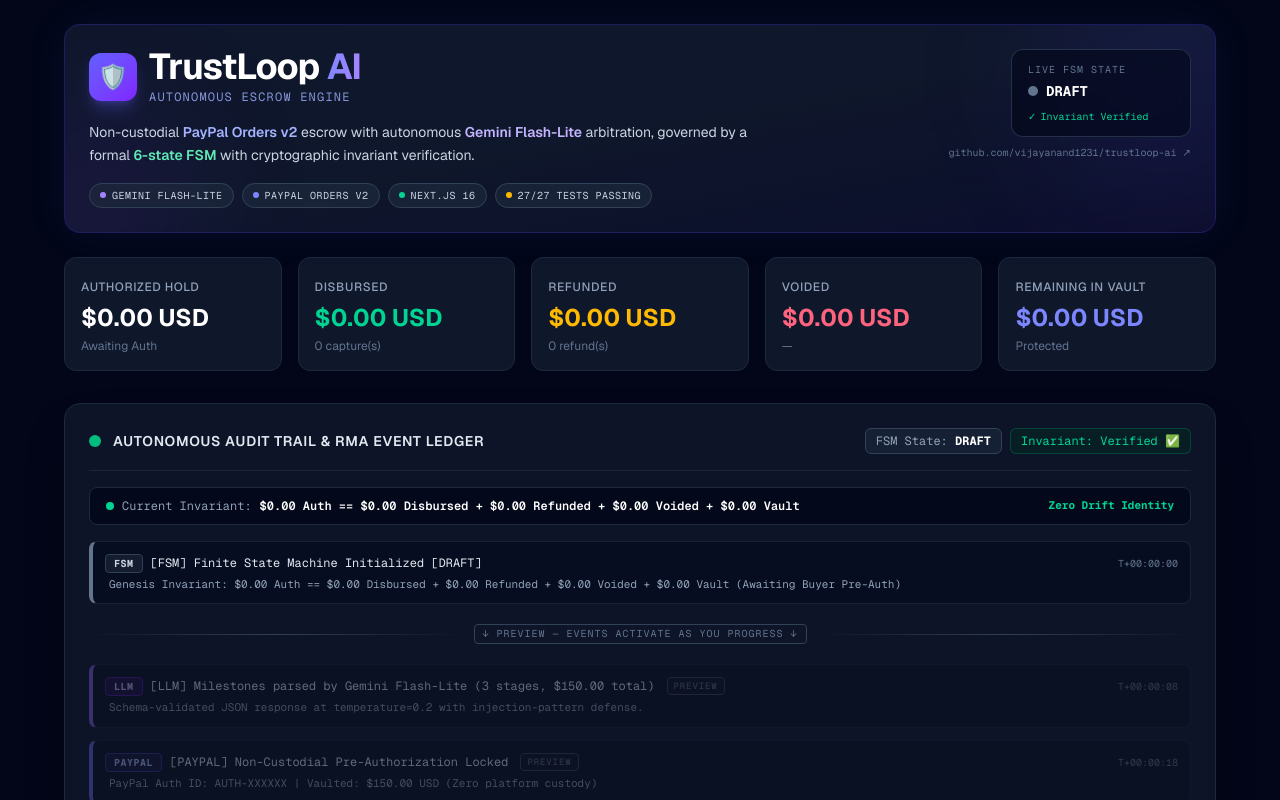
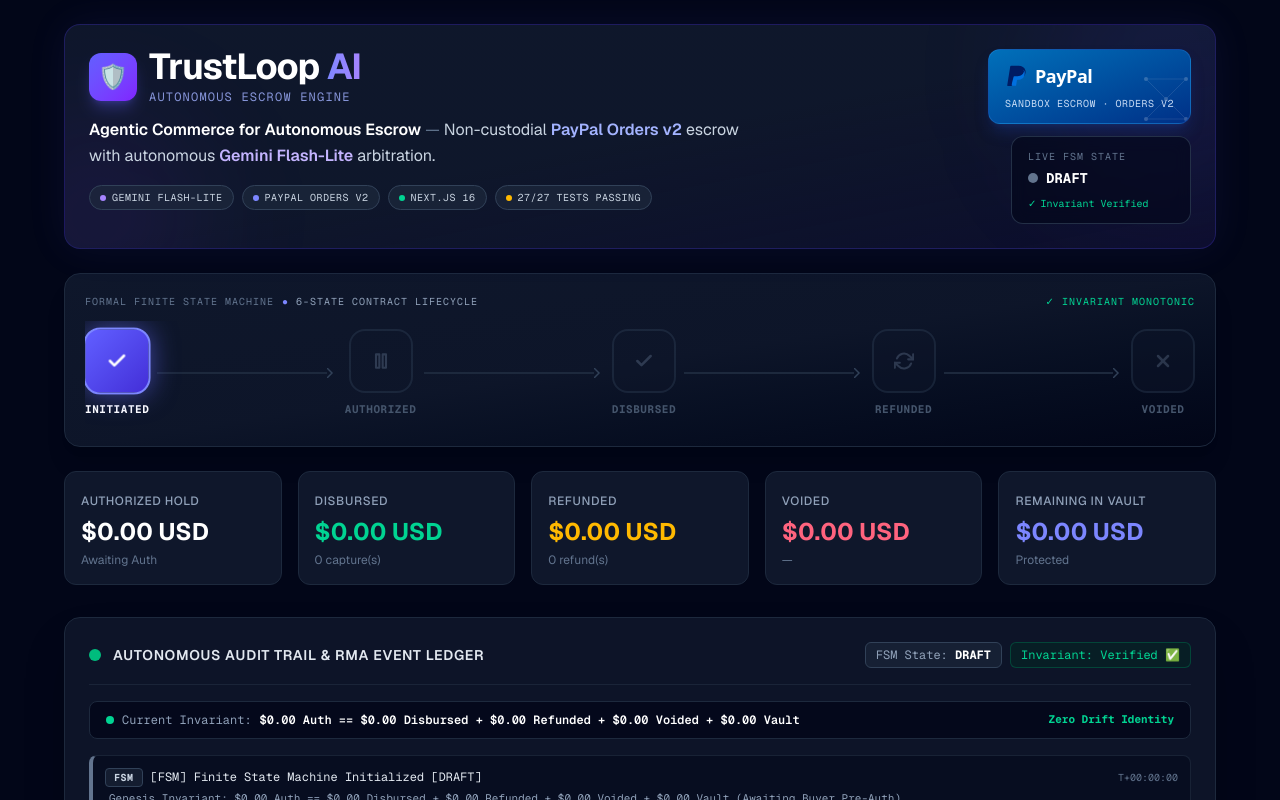
Before and after one commit to vijayanand1231/trustloop-ai, a Next.js app: page / in a window 1280 px wide. Shown: the top 800 px of the page. Built offline with nearby package versions, Linux system fonts and the light colour scheme; no server answers.

Commit message:
feat(ui): add FSM flow strip, PayPal brand card, and punchy hero tagline (Delta 5)

```diff
--- a/src/app/page.tsx
+++ b/src/app/page.tsx
@@ -537,7 +537,7 @@ export default function TrustLoopDashboard() {
   return (
     <div className="min-h-screen bg-slate-950 text-slate-100 p-6 font-sans">
       <div className="max-w-6xl mx-auto space-y-6">
-                <header className="relative overflow-hidden rounded-2xl border border-indigo-800/40 bg-gradient-to-br from-slate-900 via-slate-900 to-indigo-950/40 p-6 shadow-[0_0_40px_rgba(99,102,241,0.08)]">
+                        <header className="relative overflow-hidden rounded-2xl border border-indigo-800/40 bg-gradient-to-br from-slate-900 via-slate-900 to-indigo-950/40 p-6 shadow-[0_0_40px_rgba(99,102,241,0.08)]">
           {/* Decorative background glow */}
           <div className="absolute -top-20 -right-20 h-64 w-64 rounded-full bg-indigo-600/10 blur-3xl pointer-events-none" />
           <div className="absolute -bottom-16 -left-16 h-48 w-48 rounded-full bg-violet-600/10 blur-3xl pointer-events-none" />
@@ -559,10 +559,11 @@ export default function TrustLoopDashboard() {
                 </div>
               </div>
 
-              <p className="text-sm text-slate-300 mt-4 max-w-2xl leading-relaxed">
+              <p className="text-base text-slate-300 mt-3 max-w-2xl leading-relaxed">
+                <span className="text-white font-semibold">Agentic Commerce for Autonomous Escrow</span>
+                <span className="text-slate-500"> — </span>
                 Non-custodial <span className="text-indigo-300 font-semibold">PayPal Orders v2</span> escrow with autonomous{" "}
-                <span className="text-violet-300 font-semibold">Gemini Flash-Lite</span> arbitration, governed by a formal{" "}
-                <span className="text-emerald-300 font-semibold">6-state FSM</span> with cryptographic invariant verification.
+                <span className="text-violet-300 font-semibold">Gemini Flash-Lite</span> arbitration.
               </p>
 
               {/* Tech badge row */}
@@ -586,8 +587,42 @@ export default function TrustLoopDashboard() {
               </div>
             </div>
 
-            {/* Right: Live FSM status card */}
-            <div className="flex flex-col items-end gap-2 shrink-0">
+            {/* Right: PayPal brand card + Live FSM status (No GitHub URL) */}
+            <div className="flex flex-col items-end gap-3 shrink-0">
+              {/* PayPal Brand Card */}
+              <div className="relative overflow-hidden rounded-xl bg-gradient-to-br from-[#0070ba] to-[#003087] px-4 py-3 min-w-[180px] shadow-lg shadow-blue-900/40 border border-blue-400/20">
+                {/* Decorative network grid */}
+                <div className="absolute -right-4 -bottom-4 opacity-20">
+                  <svg width="80" height="80" viewBox="0 0 80 80" fill="none" xmlns="http://www.w3.org/2000/svg">
+                    <circle cx="20" cy="20" r="2" fill="white"/>
+                    <circle cx="60" cy="20" r="2" fill="white"/>
+                    <circle cx="40" cy="40" r="2" fill="white"/>
+                    <circle cx="20" cy="60" r="2" fill="white"/>
+                    <circle cx="60" cy="60" r="2" fill="white"/>
+                    <line x1="20" y1="20" x2="40" y2="40" stroke="white" strokeWidth="0.5"/>
+                    <line x1="60" y1="20" x2="40" y2="40" stroke="white" strokeWidth="0.5"/>
+                    <line x1="20" y1="60" x2="40" y2="40" stroke="white" strokeWidth="0.5"/>
+                    <line x1="60" y1="60" x2="40" y2="40" stroke="white" strokeWidth="0.5"/>
+                    <line x1="20" y1="20" x2="60" y2="20" stroke="white" strokeWidth="0.5"/>
+                    <line x1="20" y1="60" x2="60" y2="60" stroke="white" strokeWidth="0.5"/>
+                  </svg>
+                </div>
+                <div className="relative flex items-center gap-2">
+                  {/* PayPal P chevron mark */}
+                  <svg width="22" height="26" viewBox="0 0 24 28" fill="none" xmlns="http://www.w3.org/2000/svg">
+                    <path d="M6.5 25h-3.5c-0.4 0-0.7-0.3-0.6-0.7l3.3-20.7c0.1-0.4 0.4-0.7 0.8-0.7h8.2c3.8 0 6.7 1.7 7.5 4.9 0.4 1.5 0.4 3.2-0.4 4.9-1.5 3.2-5 4.6-9.3 4.6h-2c-0.4 0-0.7 0.3-0.8 0.7l-1.6 6.3c-0.1 0.4-0.4 0.7-0.8 0.7h-0.8z" fill="#001c64"/>
+                    <path d="M20.8 8.8c-1 4.1-4.4 5.6-8.7 5.6h-2c-0.4 0-0.7 0.3-0.8 0.7l-1.6 6.3-0.4 2.6c-0.1 0.3 0.1 0.6 0.5 0.6h3.7c0.3 0 0.6-0.2 0.7-0.6l0-0.2 0.8-4.9 0-0.3c0-0.3 0.4-0.6 0.7-0.6h0.5c3.6 0 6.4-1.5 7.2-5.7 0.3-1.7 0.1-3.2-0.6-4.2-0.3-0.3-0.5-0.6-0.8-0.8z" fill="#0070e0"/>
+                  </svg>
+                  <span className="text-white font-bold text-lg tracking-tight" style={{ fontFamily: "system-ui, -apple-system, sans-serif" }}>
+                    PayPal
+                  </span>
+                </div>
+                <div className="relative text-[10px] font-mono text-blue-100/90 mt-1.5 uppercase tracking-wider">
+                  Sandbox Escrow · Orders v2
+                </div>
+              </div>
+
+              {/* Live FSM Status Card */}
               <div className="rounded-xl border border-slate-700/70 bg-slate-950/60 backdrop-blur px-4 py-3 min-w-[180px]">
                 <div className="text-[10px] font-mono uppercase tracking-widest text-slate-500 mb-1">
                   Live FSM State
@@ -600,17 +635,15 @@ export default function TrustLoopDashboard() {
                   <span>✓</span> Invariant Verified
                 </div>
               </div>
-              <a
-                href="https://github.com/vijayanand1231/trustloop-ai"
-                target="_blank"
-                rel="noopener noreferrer"
-                className="text-[10px] font-mono text-slate-500 hover:text-indigo-400 transition"
-              >
-                github.com/vijayanand1231/trustloop-ai ↗
-              </a>
             </div>
           </div>
         </header>
+
+        {/* FSM Flow Strip — matches Devpost thumbnail aesthetic */}
+        <FSMFlowStrip
+          contractStatus={contractStatus}
+          hasRefunds={Object.values(captures).some((c: any) => c.status === "REFUNDED")}
+        />
 
         {terminal && (
           <div className="rounded-xl border border-rose-800 bg-rose-950/40 p-4 text-sm text-rose-200">
@@ -1345,3 +1378,185 @@ function RMARow({ label, value }: { label: string; value: React.ReactNode }) {
     </div>
   );
 }
+
+// ─── FSM FLOW STRIP (matches Devpost thumbnail) ───
+type FSMNodeState = "INITIATED" | "AUTHORIZED" | "DISBURSED" | "REFUNDED" | "VOIDED";
+
+const FSM_NODES: Array<{
+  key: FSMNodeState;
+  label: string;
+  color: string;
+  dim: string;
+  glow: string;
+  icon: React.ReactNode;
+}> = [
+  {
+    key: "INITIATED",
+    label: "INITIATED",
+    color: "bg-gradient-to-br from-indigo-500 to-indigo-700 border-indigo-400",
+    dim: "bg-slate-900 border-slate-700",
+    glow: "shadow-[0_0_25px_rgba(99,102,241,0.6)]",
+    icon: (
+      <svg width="20" height="20" viewBox="0 0 24 24" fill="none" stroke="currentColor" strokeWidth="3" strokeLinecap="round" strokeLinejoin="round">
+        <polyline points="20 6 9 17 4 12" />
+      </svg>
+    ),
+  },
+  {
+    key: "AUTHORIZED",
+    label: "AUTHORIZED",
+    color: "bg-gradient-to-br from-amber-500 to-amber-700 border-amber-400",
+    dim: "bg-slate-900 border-slate-700",
+    glow: "shadow-[0_0_25px_rgba(245,158,11,0.6)]",
+    icon: (
+      <svg width="20" height="20" viewBox="0 0 24 24" fill="none" stroke="currentColor" strokeWidth="2.5" strokeLinecap="round" strokeLinejoin="round">
+        <rect x="6" y="4" width="4" height="16" />
+        <rect x="14" y="4" width="4" height="16" />
+      </svg>
+    ),
+  },
+  {
+    key: "DISBURSED",
+    label: "DISBURSED",
+    color: "bg-gradient-to-br from-emerald-500 to-emerald-700 border-emerald-400",
+    dim: "bg-slate-900 border-slate-700",
+    glow: "shadow-[0_0_25px_rgba(16,185,129,0.6)]",
+    icon: (
+      <svg width="20" height="20" viewBox="0 0 24 24" fill="none" stroke="currentColor" strokeWidth="3" strokeLinecap="round" strokeLinejoin="round">
+        <polyline points="20 6 9 17 4 12" />
+      </svg>
+    ),
+  },
+  {
+    key: "REFUNDED",
+    label: "REFUNDED",
+    color: "bg-gradient-to-br from-rose-500 to-rose-700 border-rose-400",
+    dim: "bg-slate-900 border-slate-700",
+    glow: "shadow-[0_0_25px_rgba(244,63,94,0.6)]",
+    icon: (
+      <svg width="20" height="20" viewBox="0 0 24 24" fill="none" stroke="currentColor" strokeWidth="2.5" strokeLinecap="round" strokeLinejoin="round">
+        <polyline points="23 4 23 10 17 10" />
+        <polyline points="1 20 1 14 7 14" />
+        <path d="M3.51 9a9 9 0 0 1 14.85-3.36L23 10M1 14l4.64 4.36A9 9 0 0 0 20.49 15" />
+      </svg>
+    ),
+  },
+  {
+    key: "VOIDED",
+    label: "VOIDED",
+    color: "bg-gradient-to-br from-slate-500 to-slate-700 border-slate-400",
+    dim: "bg-slate-900 border-slate-700",
+    glow: "shadow-[0_0_25px_rgba(148,163,184,0.5)]",
+    icon: (
+      <svg width="20" height="20" viewBox="0 0 24 24" fill="none" stroke="currentColor" strokeWidth="3" strokeLinecap="round" strokeLinejoin="round">
+        <line x1="18" y1="6" x2="6" y2="18" />
+        <line x1="6" y1="6" x2="18" y2="18" />
+      </svg>
+    ),
+  },
+];
+
+function FSMFlowStrip({ contractStatus, hasRefunds }: { contractStatus: string; hasRefunds: boolean }) {
+  const activeNodes = new Set<FSMNodeState>();
+  const completedNodes = new Set<FSMNodeState>();
+
+  if (contractStatus === "DRAFT") {
+    activeNodes.add("INITIATED");
+  } else if (contractStatus === "AUTHORIZED" || contractStatus === "IN_EVALUATION") {
+    completedNodes.add("INITIATED");
+    activeNodes.add("AUTHORIZED");
+  } else if (contractStatus === "PARTIALLY_SETTLED") {
+    completedNodes.add("INITIATED");
+    completedNodes.add("AUTHORIZED");
+    activeNodes.add("DISBURSED");
+    if (hasRefunds) activeNodes.add("REFUNDED");
+  } else if (contractStatus === "DISPUTED") {
+    completedNodes.add("INITIATED");
+    completedNodes.add("AUTHORIZED");
+    activeNodes.add("REFUNDED");
+  } else if (contractStatus === "COMPLETED_SETTLED") {
+    completedNodes.add("INITIATED");
+    completedNodes.add("AUTHORIZED");
+    activeNodes.add("DISBURSED");
+  } else if (contractStatus === "COMPLETED_WITH_REFUNDS") {
+    completedNodes.add("INITIATED");
+    completedNodes.add("AUTHORIZED");
+    activeNodes.add("DISBURSED");
+    activeNodes.add("REFUNDED");
+  } else if (contractStatus === "TERMINATED_REFUNDED") {
+    completedNodes.add("INITIATED");
+    completedNodes.add("AUTHORIZED");
+    if (hasRefunds) completedNodes.add("REFUNDED");
+    activeNodes.add("VOIDED");
+  }
+
+  return (
+    <div className="rounded-2xl border border-slate-800 bg-gradient-to-br from-slate-900 via-slate-900/90 to-slate-950 p-5 shadow-xl">
+      <div className="flex items-center justify-between mb-3">
+        <div className="flex items-center gap-2">
+          <span className="text-[10px] font-mono uppercase tracking-widest text-slate-500">
+            Formal Finite State Machine
+          </span>
+          <span className="text-[10px] font-mono text-indigo-400">●</span>
+          <span className="text-[10px] font-mono uppercase tracking-widest text-slate-400">
+            6-State Contract Lifecycle
+          </span>
+        </div>
+        <span className="text-[10px] font-mono text-emerald-400 uppercase tracking-widest">
+          ✓ Invariant Monotonic
+        </span>
+      </div>
+
+      <div className="flex items-center justify-between gap-1 md:gap-2 overflow-x-auto py-2">
+        {FSM_NODES.map((node, idx) => {
+          const isActive = activeNodes.has(node.key);
+          const isCompleted = completedNodes.has(node.key);
+          const isLit = isActive || isCompleted;
+
+          return (
+            <React.Fragment key={node.key}>
+              <div className="flex flex-col items-center gap-2 shrink-0">
+                <div
+                  className={"relative flex h-14 w-14 md:h-16 md:w-16 items-center justify-center rounded-2xl border-2 text-white transition-all duration-300 " +
+                    (isLit ? node.color : node.dim) + " " +
+                    (isActive ? node.glow + " scale-105" : "") + " " +
+                    (!isLit ? "opacity-40" : "")}
+                >
+                  {isActive && (
+                    <span className={"absolute inset-0 rounded-2xl " + node.color + " animate-ping opacity-30"}></span>
+                  )}
+                  <div className={"relative " + (!isLit ? "text-slate-500" : "")}>
+                    {node.icon}
+                  </div>
+                </div>
+                <span
+                  className={"text-[10px] md:text-[11px] font-mono font-bold uppercase tracking-wider " +
+                    (isActive ? "text-white" : isCompleted ? "text-slate-300" : "text-slate-600")}
+                >
+                  {node.label}
+                </span>
+              </div>
+
+              {idx < FSM_NODES.length - 1 && (
+                <div className="flex-1 flex items-center min-w-[20px]">
+                  <div
+                    className={"h-0.5 w-full transition-colors duration-300 " +
+                      (completedNodes.has(node.key) ? "bg-gradient-to-r from-indigo-500/60 to-slate-700" : "bg-slate-800")}
+                  ></div>
+                  <svg
+                    width="10"
+                    height="10"
+                    viewBox="0 0 10 10"
+                    className={"shrink-0 " + (completedNodes.has(node.key) ? "text-slate-500" : "text-slate-700")}
+                  >
+                    <path d="M0 0 L5 5 L0 10" fill="none" stroke="currentColor" strokeWidth="1.5" />
+                  </svg>
+                </div>
+              )}
+            </React.Fragment>
+          );
+        })}
+      </div>
+    </div>
+  );
+}
```
